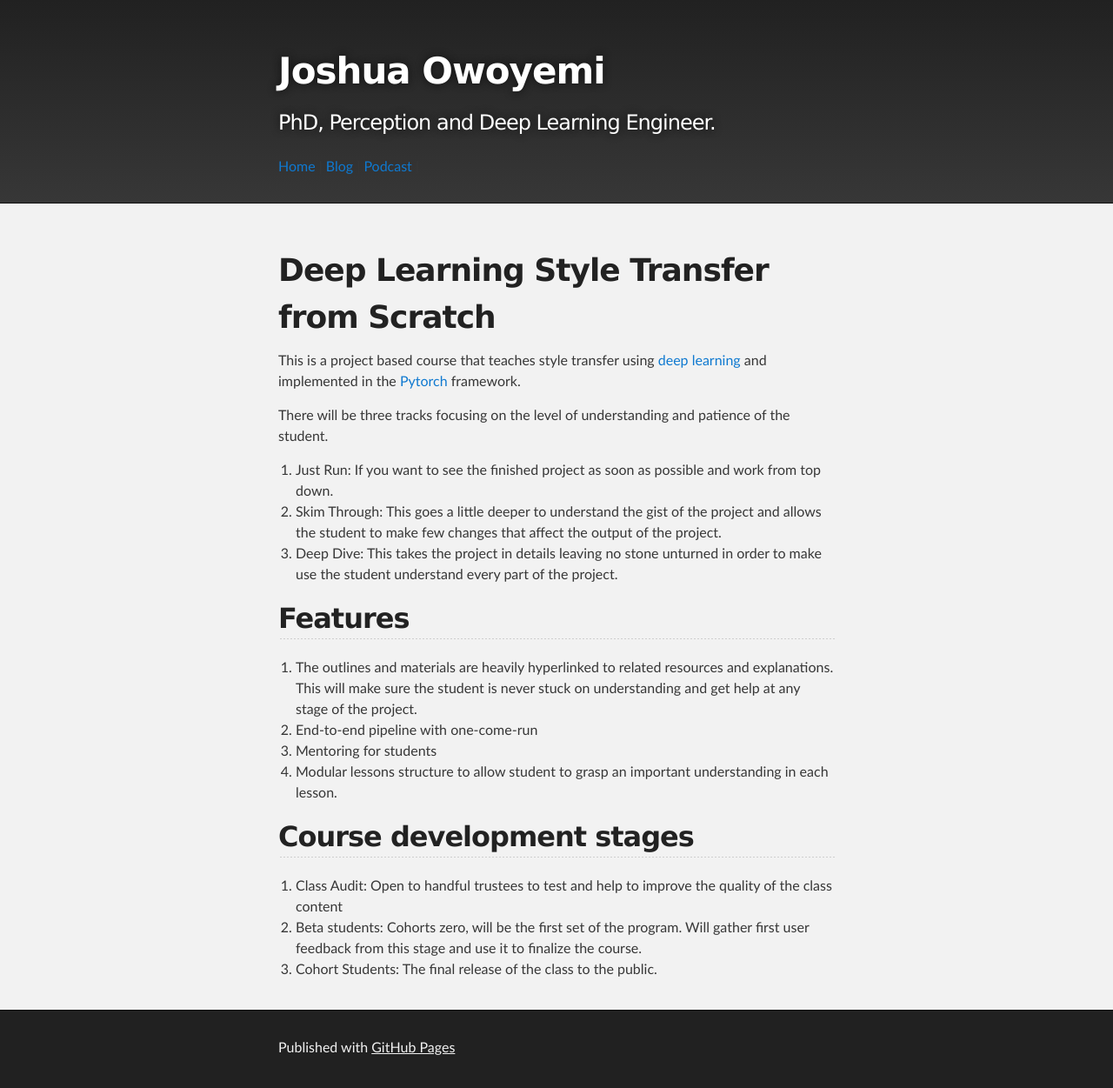
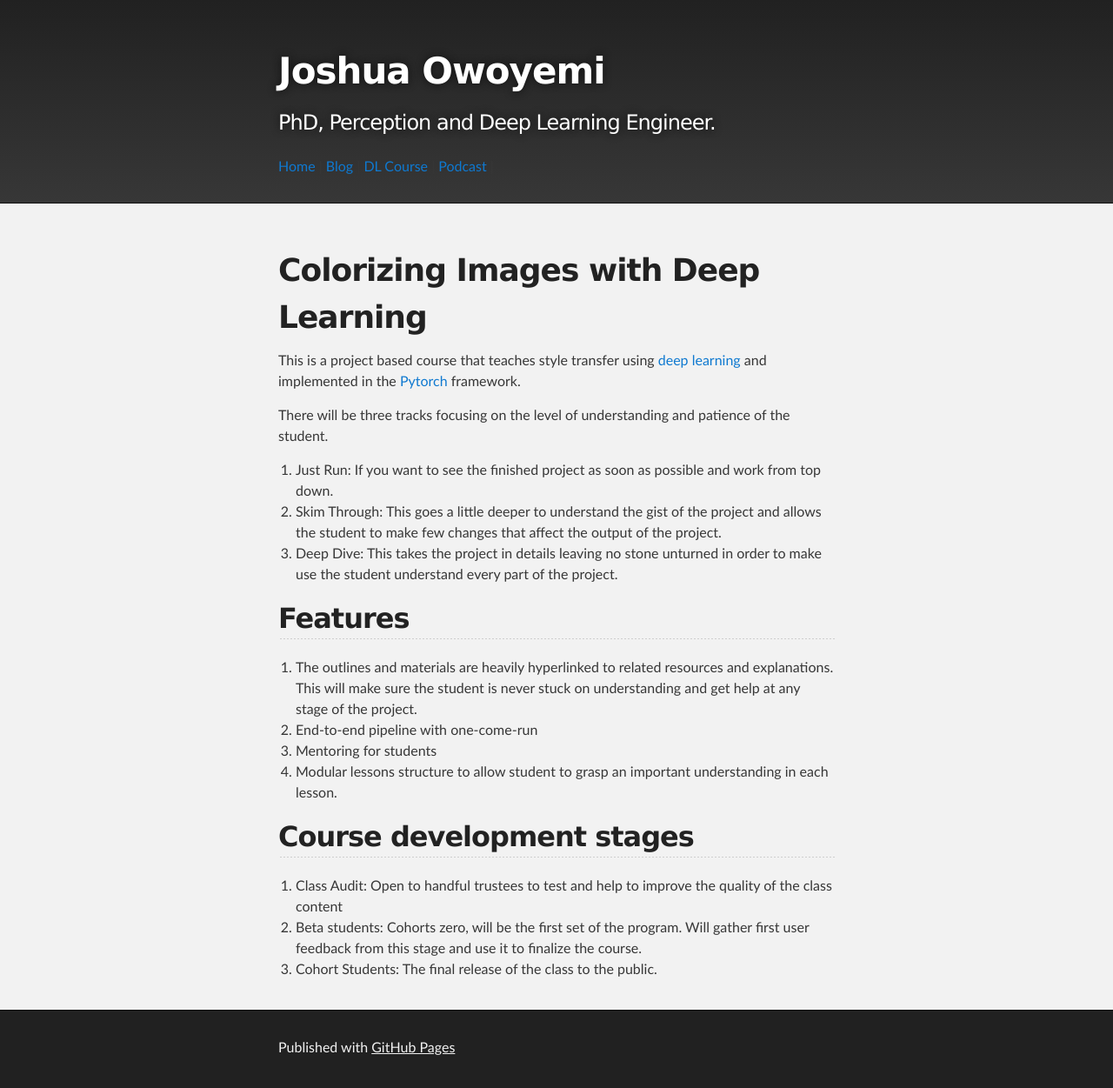
Before and after one commit to toluwajosh/toluwajosh.github.io, a Jekyll site: the page built from dl_course.md, in a window 1280 px wide. Shown: the whole page at 87% size. Built offline with Jekyll 4.4.1, drawn with Linux system fonts in a browser that asks for light colours; our own code applies the rules of GitHub Pages for plain Markdown files.

Commit message:
update branch

```diff
--- a/_data/navigation.yml
+++ b/_data/navigation.yml
@@ -4,7 +4,7 @@
 #   link: /projects.html
 - name: Blog
   link: /blog.html
-# - name: DL Course
-#   link: /dl_course.html
+- name: DL Course
+  link: /dl_course.html
 - name: Podcast
   link: /podcast.html
--- a/dl_course.md
+++ b/dl_course.md
@@ -1,7 +1,7 @@
 ---
 layout: default
 ---
-# Deep Learning Style Transfer from Scratch
+# Colorizing Images with Deep Learning
 
 This is a project based course that teaches style transfer using [deep learning](https://en.wikipedia.org/wiki/Deep_learning){:target="_blank"} and implemented in the [Pytorch](https://pytorch.org/){:target="_blank"} framework.
 
```
Also changed, not shown: todos.md (+1 -0 lines).
